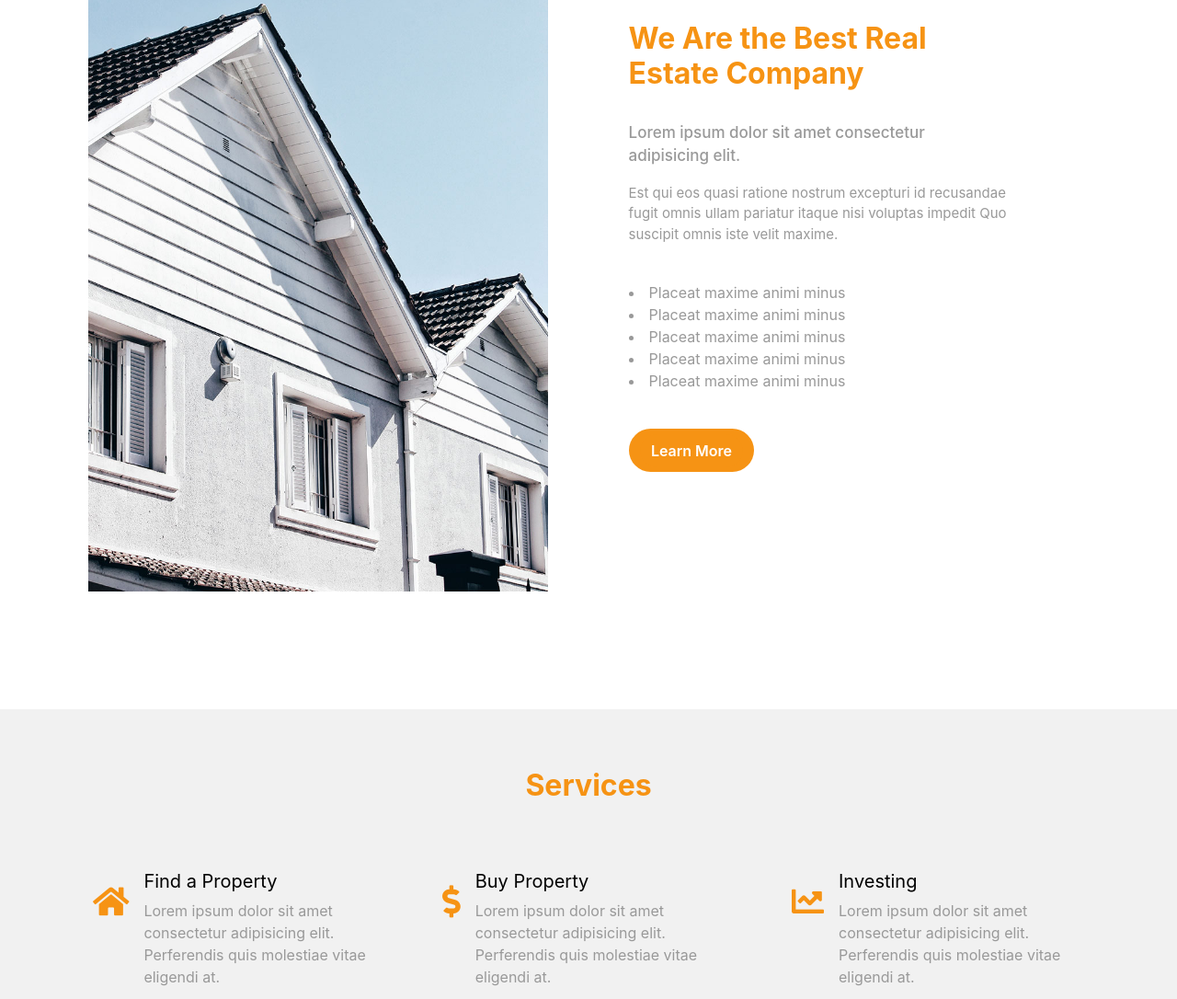
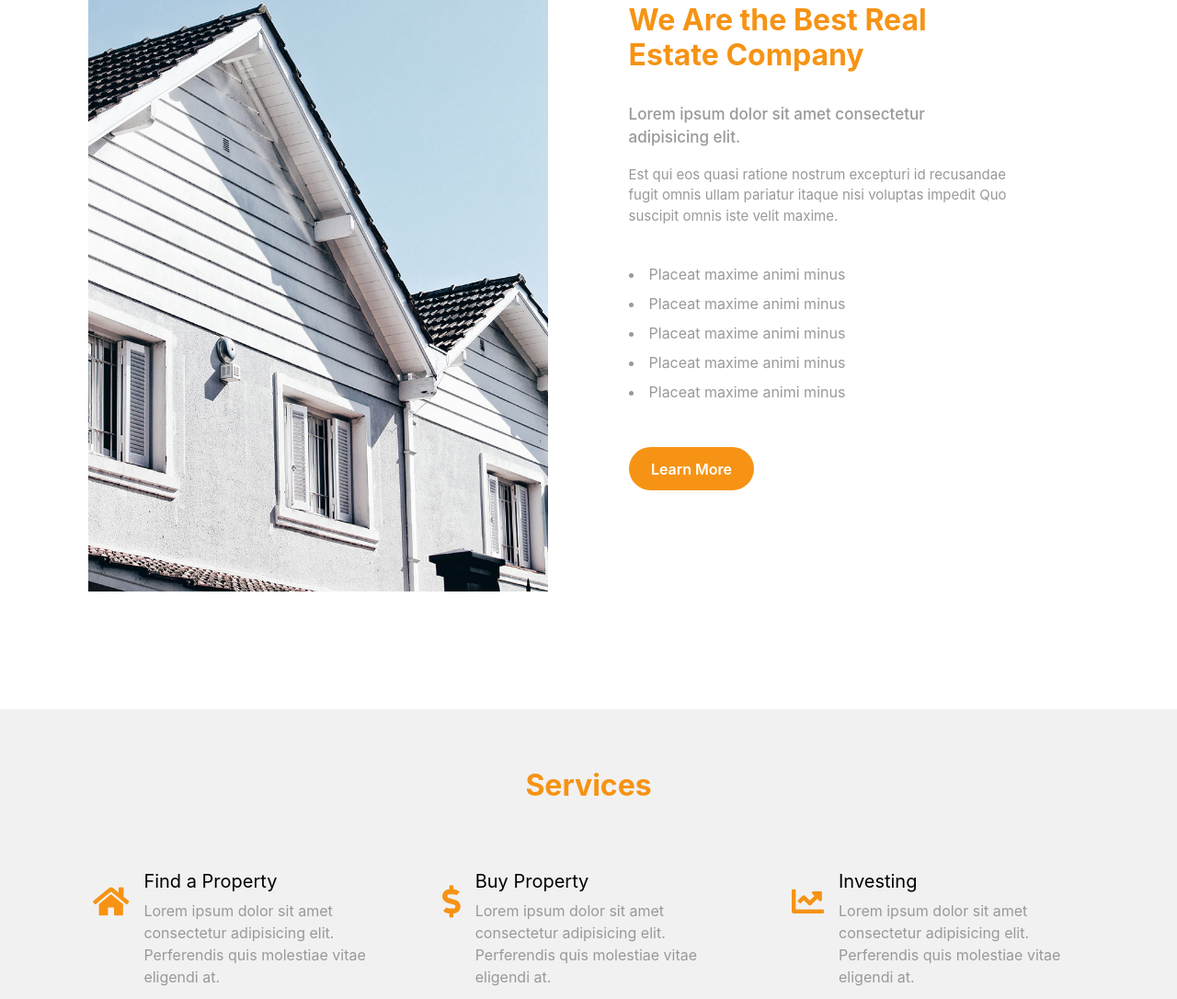
Before and after one commit to Aziz3010/Stated-Template, a plain HTML site: page index.html in a window 1280 px wide. Shown: the part 2741-3827 px from the top of the page at 92% size. Drawn offline with Linux system fonts and the light colour scheme.

Commit message:
added css new  part

```diff
--- a/css/style.css
+++ b/css/style.css
@@ -491,15 +491,20 @@ ul li a:hover {
 }
 
 #We-Are .mainBox .infos-side .ul-we-are {
+    width: 100%;
     display: flex;
+    justify-content: flex-start;
+    align-items: flex-start;
     flex-direction: column;
     margin-bottom: 2.5rem;
 }
 
 #We-Are .mainBox .infos-side .ul-we-are li {
+    color: var(--head-Text-Third-Color);
     list-style: inside;
-    margin: 0;
-    color: var(--head-Text-Third-Color);
+    text-align: left;
+    width: 100%;
+    margin: 0 0 .5rem 0;
 }
 
 #We-Are .mainBox .infos-side .btn {
```
